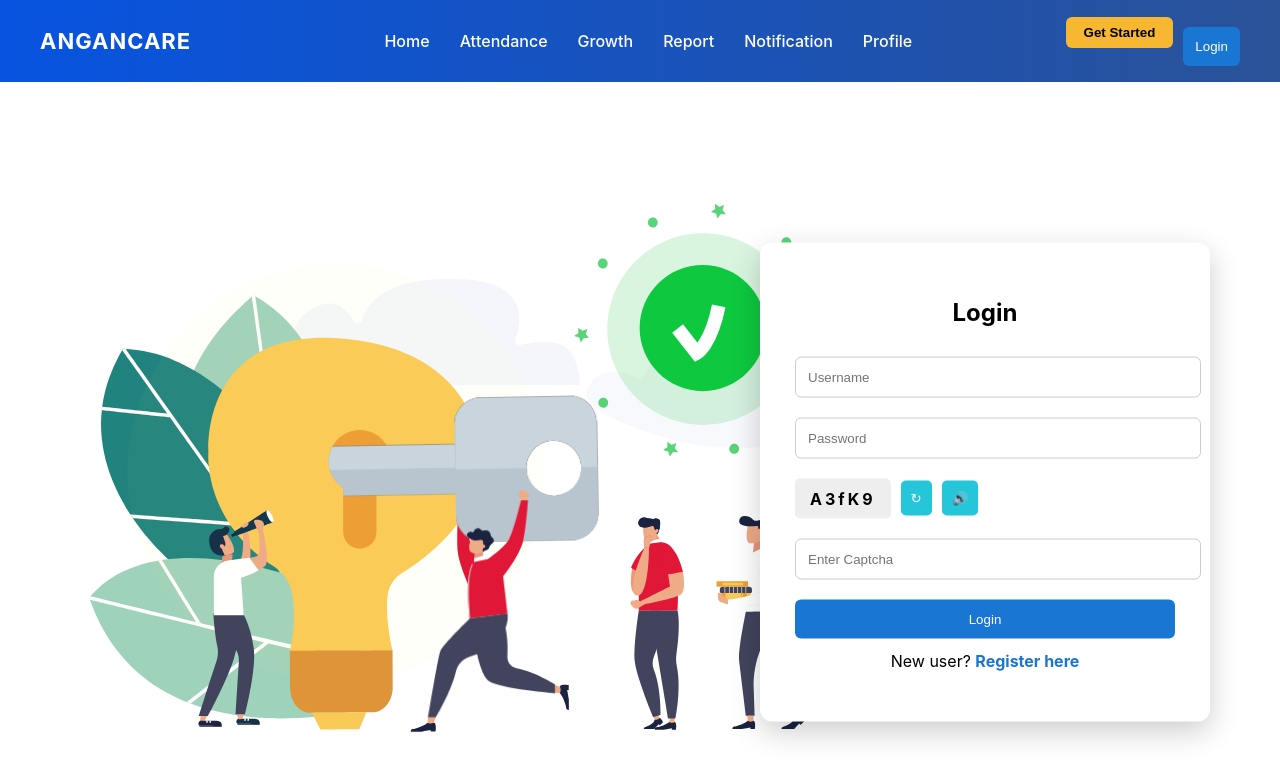
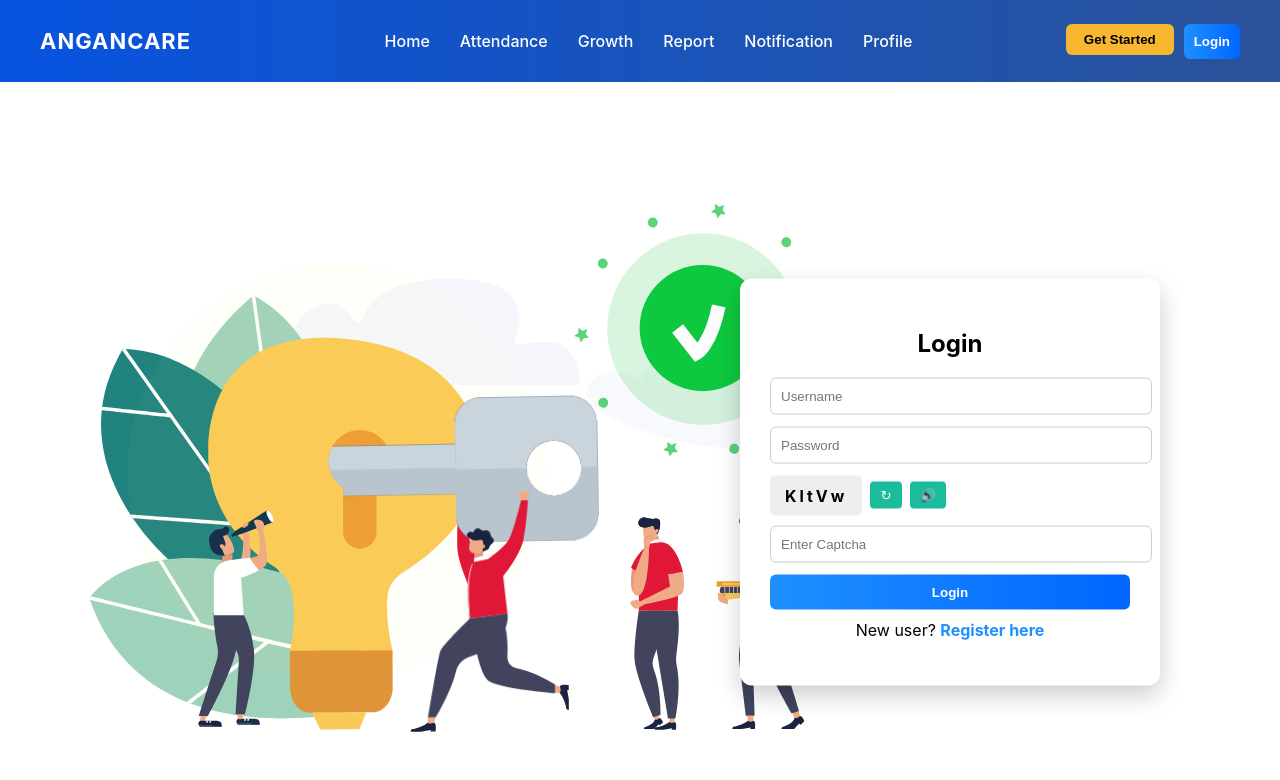
Before and after one commit to Vimalraj1208/AnganCare, a React (Create React App) app in the folder client/: page /login in a window 1280 px wide. Shown: the top 780 px of the page. Built offline with nearby package versions, Linux system fonts and the light colour scheme.

Commit message:
login update

```diff
--- a/client/src/pages/Login.css
+++ /dev/null
@@ -1,108 +0,0 @@
-.login-page{
-height:100vh;
-position:relative;
-overflow:hidden;
-}
-
-/* FULL BACKGROUND ANIMATION */
-
-.animation-bg{
-position:absolute;
-top:0;
-left:0;
-width:100%;
-height:100%;
-display:flex;
-justify-content:flex-start;
-align-items:center;
-padding-left:80px;
-z-index:1;
-overflow:hidden;
-}
-
-/* Animation size control */
-
-.animation-bg svg{
-width:70%;
-height: 70px;;
-}
-
-/* FLOATING LOGIN FORM */
-
-.login-card{
-position:absolute;
-right:70px;
-top:50%;
-transform:translateY(-50%);
-background:white;
-padding:35px;
-width:380px;
-border-radius:12px;
-box-shadow:0 10px 30px rgba(0,0,0,0.2);
-z-index:2;
-}
-
-.login-card h2{
-text-align:center;
-margin-bottom:20px;
-}
-
-.login-card input{
-width:100%;
-padding:12px;
-margin:10px 0;
-border:1px solid #ccc;
-border-radius:6px;
-}
-
-/* CAPTCHA */
-
-.captcha-row{
-display:flex;
-align-items:center;
-gap:10px;
-margin:10px 0;
-}
-
-.captcha-text{
-background:#eee;
-padding:10px;
-font-weight:bold;
-letter-spacing:2px;
-border-radius:5px;
-}
-
-.captcha-btn{
-border:none;
-background:#26c6da;
-color:white;
-padding:10px;
-border-radius:5px;
-cursor:pointer;
-}
-
-/* LOGIN BUTTON */
-
-.login-btn{
-width:100%;
-padding:12px;
-margin-top:10px;
-background:#1976d2;
-color:white;
-border:none;
-border-radius:6px;
-cursor:pointer;
-}
-
-/* REGISTER LINK */
-
-.register-link{
-text-align:center;
-margin-top:12px;
-}
-
-.register-link span{
-color:#1976d2;
-font-weight:bold;
-cursor:pointer;
-}
--- a/client/src/pages/Login.js
+++ b/client/src/pages/Login.js
@@ -1,44 +1,107 @@
-import React from "react";
+import React, { useState, useEffect } from "react";
 import Lottie from "lottie-react";
+import { useNavigate } from "react-router-dom";
 import loginAnimation from "../assets/loginAnimation.json";
-import "../pages/Login.css";
+import "../styles/Login.css";
 
 function Login() {
+
+const navigate = useNavigate();
+
+const [captcha, setCaptcha] = useState("");
+
+/* Generate Captcha */
+
+const generateCaptcha = () => {
+
+const chars =
+"ABCDEFGHIJKLMNOPQRSTUVWXYZabcdefghijklmnopqrstuvwxyz0123456789";
+
+let cap = "";
+
+for (let i = 0; i < 5; i++) {
+
+cap += chars.charAt(Math.floor(Math.random() * chars.length));
+
+}
+
+setCaptcha(cap);
+
+};
+
+/* First time captcha */
+
+useEffect(() => {
+
+generateCaptcha();
+
+}, []);
+
+/* Voice Captcha */
+
+const speakCaptcha = () => {
+
+const speech = new SpeechSynthesisUtterance(captcha);
+
+speech.rate = 0.8;
+
+window.speechSynthesis.speak(speech);
+
+};
+
+/* Go to register */
+
+const goRegister = () => {
+
+navigate("/teacher-register");
+
+};
+
 return (
+
 <div className="login-page">
 
-      {/* Animation Background */}
 <div className="animation-bg">
-        <Lottie animationData={loginAnimation} loop={true}/>
+<Lottie animationData={loginAnimation} loop={true} />
 </div>
 
-      {/* Floating Login Form */}
 <div className="login-card">
 
 <h2>Login</h2>
 
-        <input type="text" placeholder="Username"/>
+<input type="text" placeholder="Username" />
 
-        <input type="password" placeholder="Password"/>
+<input type="password" placeholder="Password" />
 
 <div className="captcha-row">
-          <span className="captcha-text">A3fK9</span>
-          <button className="captcha-btn">↻</button>
-          <button className="captcha-btn">🔊</button>
+
+<span className="captcha-text">{captcha}</span>
+
+<button className="captcha-btn" onClick={generateCaptcha}>
+↻
+</button>
+
+<button className="captcha-btn" onClick={speakCaptcha}>
+🔊
+</button>
+
 </div>
 
-        <input type="text" placeholder="Enter Captcha"/>
+<input type="text" placeholder="Enter Captcha" />
 
 <button className="login-btn">Login</button>
 
 <p className="register-link">
-          New user? <span>Register here</span>
+New user?{" "}
+<span onClick={goRegister}>Register here</span>
 </p>
 
 </div>
 
 </div>
+
 );
+
 }
 
 export default Login;
--- a/client/src/styles/Login.css
+++ b/client/src/styles/Login.css
@@ -1,102 +1,104 @@
-/* Page Background */
-
 .login-page{
+  width:100%;
+  height:100vh;
   position:relative;
-min-height:100vh;
-background:linear-gradient(135deg,#0f4cbd,#1fc0db);
   overflow:hidden;
-display:flex;
-justify-content:center;
-align-items:center;
 }
 
-
-/* Login Card */
-
-.login-container{
-background:white;
-padding:40px;
-border-radius:12px;
-width:300px;
-box-shadow:0 10px 30px rgba(0,0,0,0.2);
-text-align:center;
+/* Background animation */
+.animation-bg{
+  position:absolute;
+  width:100%;
+  height:100%;
+  top:0;
+  left:0;
+  display:flex;
+  justify-content:flex-start;
+  z-index:-1;
+  align-items: center;
+  padding-left: 80px;
+}
+.animation-bg svg{
+  width:600px;
+  height: auto;
 }
 
+/* Login form card */
+.login-card{
+  position:absolute;
+  right:120px;
+  top:50%;
+  transform:translateY(-50%);
+  width:360px;
+  background:white;
+  padding:30px;
+  border-radius:12px;
+  box-shadow:0 10px 25px rgba(0,0,0,0.2);
+  z-index:2;
+}
+
+.login-card h2{
+  text-align:center;
+  margin-bottom:20px;
+}
 
 /* Inputs */
 
-.login-container input{
-
+.login-card input{
   width:100%;
   padding:10px;
-margin:10px 0;
+  margin-bottom:12px;
   border-radius:6px;
   border:1px solid #ccc;
-
 }
 
+/* captcha row */
 
-/* Button */
+.captcha-row{
+  display:flex;
+  align-items:center;
+  gap:8px;
+  margin-bottom:10px;
+}
+
+.captcha-text{
+  background:#eee;
+  padding:6px 10px;
+  border-radius:4px;
+  font-weight:bold;
+}
+
+.captcha-btn{
+  border:none;
+  padding:6px 10px;
+  background:#1abc9c;
+  color:white;
+  border-radius:4px;
+  cursor:pointer;
+}
+
+/* login button */
 
 .login-btn{
-
   width:100%;
   padding:10px;
-background:#0f4cbd;
+  border:none;
+  background:linear-gradient(to right,#1e90ff,#0066ff);
   color:white;
-border:none;
   border-radius:6px;
+  font-weight:bold;
   cursor:pointer;
-
 }
 
+/* register */
 
-/* Floating Emoji Style */
-
-.emoji{
-
-position:absolute;
-font-size:30px;
-animation:floatEmoji 8s linear infinite;
-opacity:0.7;
-
+.register-link{
+  text-align:center;
+  margin-top:10px;
 }
 
-
-/* Emoji Positions */
-
-.emoji1{left:10%; top:90%; animation-duration:10s;}
-.emoji2{left:20%; top:95%; animation-duration:7s;}
-.emoji3{left:40%; top:92%; animation-duration:9s;}
-.emoji4{left:60%; top:96%; animation-duration:11s;}
-.emoji5{left:80%; top:94%; animation-duration:8s;}
-.emoji6{left:30%; top:97%; animation-duration:10s;}
-.emoji7{left:70%; top:95%; animation-duration:9s;}
-.emoji8{left:50%; top:98%; animation-duration:12s;}
-
-
-/* Animation */
-
-@keyframes floatEmoji{
-
-0%{
-
-transform:translateY(0px);
-opacity:0;
-
+.register-link span{
+  color:#1e90ff;
+  font-weight:bold;
+  cursor:pointer;
 }
-
-50%{
-
-opacity:1;
-
-}
-
-100%{
-
-transform:translateY(-900px);
-opacity:0;
-
-}
-
-}
```
Also changed, not shown: 1 other file (tests, documents, lock files or other folders). Lines whose indentation alone changed are shown as unchanged.
